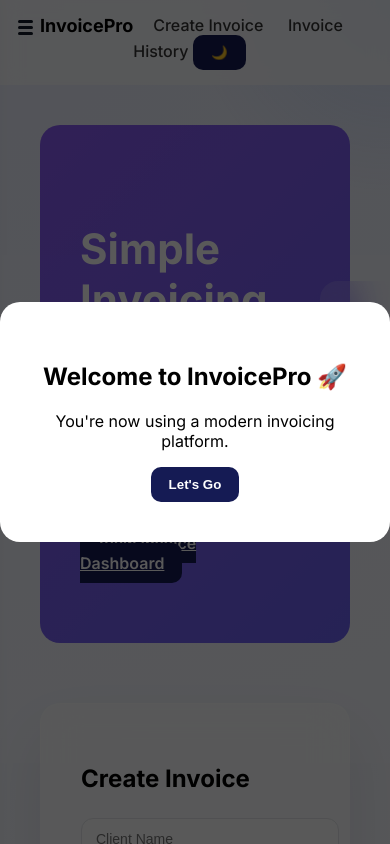
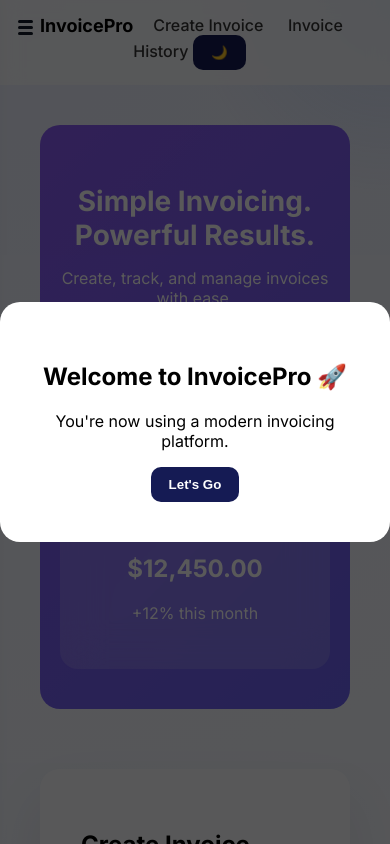
Before and after one commit to mikecalderon742-cell/invoice-app-v2, a Flask app: page / in a window 390 px wide. Run offline with Flask 3, Linux system fonts and the light colour scheme.

Commit message:
Fix hero button overlap and improve mobile responsiveness

```diff
--- a/static/style.css
+++ b/static/style.css
@@ -748,3 +748,44 @@ body {
 .hidden {
     display: none !important;
 }
+
+/* =========================
+   MOBILE RESPONSIVENESS FIX
+========================= */
+
+@media (max-width: 768px) {
+
+    .hero {
+        flex-direction: column !important;
+        text-align: center;
+        padding: 40px 20px;
+    }
+
+    .hero-left,
+    .hero-right {
+        width: 100% !important;
+        max-width: 100% !important;
+    }
+
+    .hero-left h1 {
+        font-size: 28px;
+    }
+
+    .hero-left p {
+        font-size: 16px;
+    }
+
+    .hero-cta {
+        display: inline-block;
+        width: 100%;
+        max-width: 320px;
+        margin: 20px auto 0 auto;
+    }
+
+    .mock-card {
+        width: 100%;
+        max-width: 350px;
+        margin: 30px auto 0 auto;
+    }
+
+}
```
